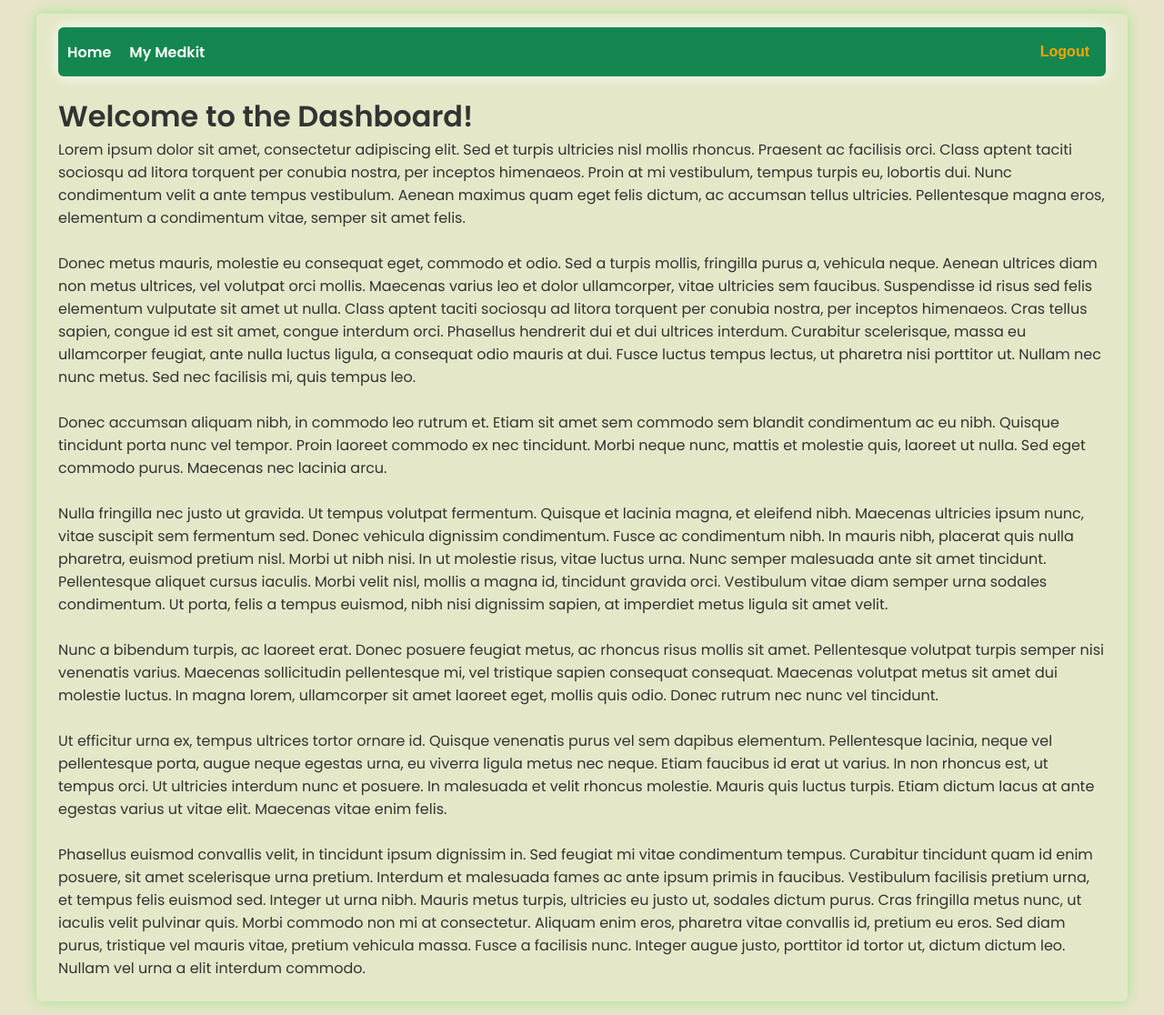
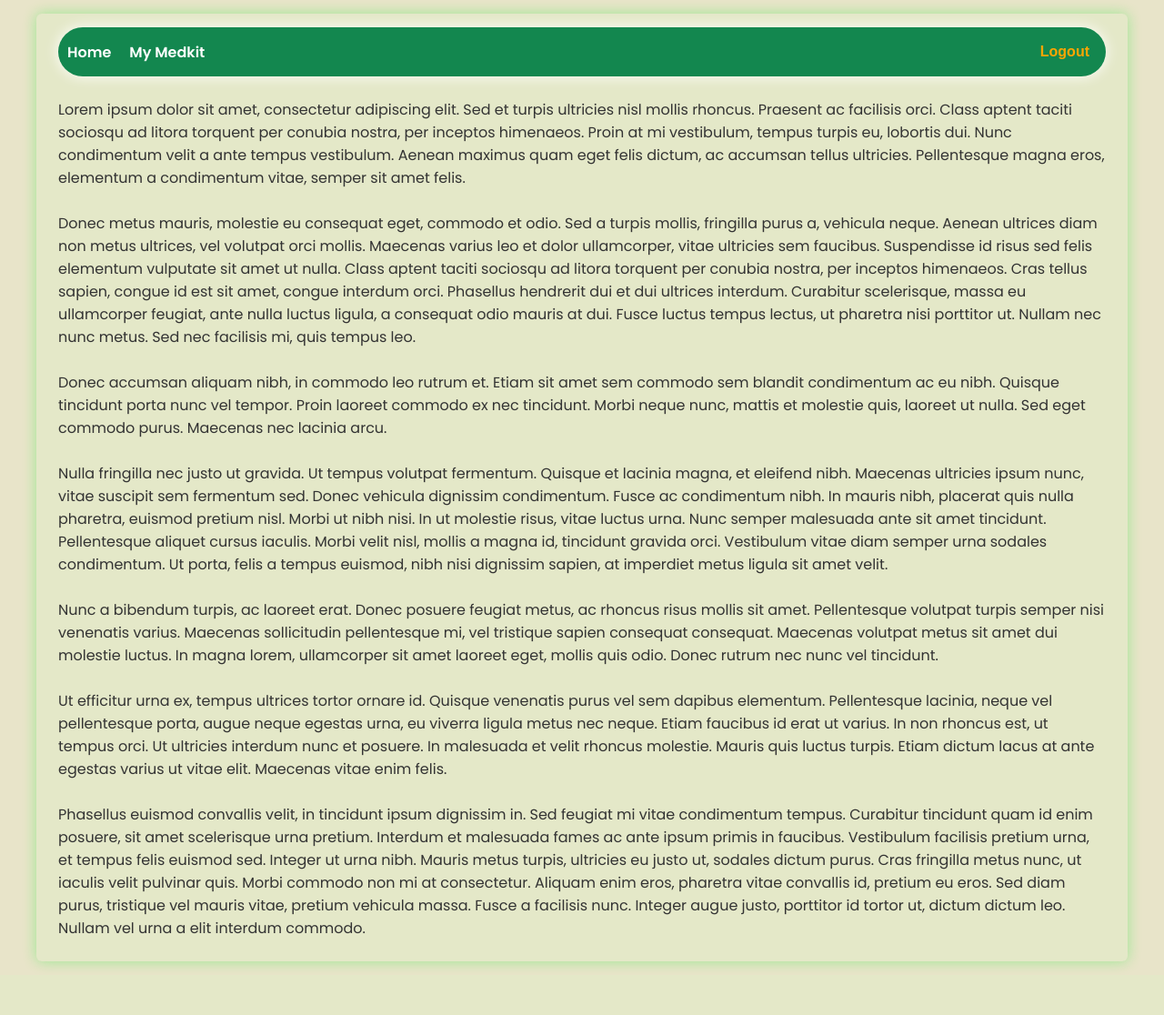
Before and after one commit to Atrolide/PharmaTracker, a FastAPI app: template src/frontend/templates/index.html in a window 1280 px wide. Shown: the whole page at 91% size. After the commit the page ends 1063 px from the top, so only its background shows below. Run offline with FastAPI, Linux system fonts and the light colour scheme; the template is opened without the code that fills it, so the values that code supplies are empty; parts of the project's set-up code (start-up, migrations or seed data) failed here and were passed over.

Commit message:
30: saving state

```diff
--- a/src/frontend/static/css/styles.css
+++ b/src/frontend/static/css/styles.css
@@ -87,11 +87,12 @@ button {
     color: #fff;
 }
 
+
 /* Navbar Styles */
 .navbar {
     background-color: #13874f;
     padding: 10px;
-    border-radius: 6px;
+    border-radius: 36px;
     display: flex;
     justify-content: flex-start;
     align-items: center;
--- a/src/frontend/templates/index.html
+++ b/src/frontend/templates/index.html
@@ -27,7 +27,9 @@
         </header>
 
         <main>
-            <h1>Welcome to the Dashboard!</h1>
+            <h2>{% if success_message %}
+                <div id="success-section">{{ success_message }}</div>
+                {% endif %}</h2>
             <p>Lorem ipsum dolor sit amet, consectetur adipiscing elit. Sed et turpis ultricies nisl mollis rhoncus.
                 Praesent ac facilisis orci. Class aptent taciti sociosqu ad litora torquent per conubia nostra, per
                 inceptos himenaeos. Proin at mi vestibulum, tempus turpis eu, lobortis dui. Nunc condimentum velit a
@@ -75,9 +77,6 @@
                 enim eros, pharetra vitae convallis id, pretium eu eros. Sed diam purus, tristique vel mauris vitae,
                 pretium vehicula massa. Fusce a facilisis nunc. Integer augue justo, porttitor id tortor ut, dictum
                 dictum leo. Nullam vel urna a elit interdum commodo.</p>
-            {% if success_message %}
-            <div id="success-section">{{ success_message }}</div>
-            {% endif %}
         </main>
     </div>
 </body>
--- a/src/main.py
+++ b/src/main.py
@@ -69,11 +69,15 @@ async def get_root(request: Request):
 @app.get("/login", response_class=HTMLResponse)
 async def read_login(request: Request):
     """Displays the login page."""
+    if request.cookies.get("session_token"):
+        return RedirectResponse(url="/", status_code=status.HTTP_307_TEMPORARY_REDIRECT)
     return templates.TemplateResponse("login.html", {"request": request})
 
 @app.get("/register", response_class=HTMLResponse)
 async def read_register(request: Request):
     """Displays the registration page."""
+    if request.cookies.get("session_token"):
+        return RedirectResponse(url="/", status_code=status.HTTP_307_TEMPORARY_REDIRECT)
     return templates.TemplateResponse("register.html", {"request": request})
 
 
```
